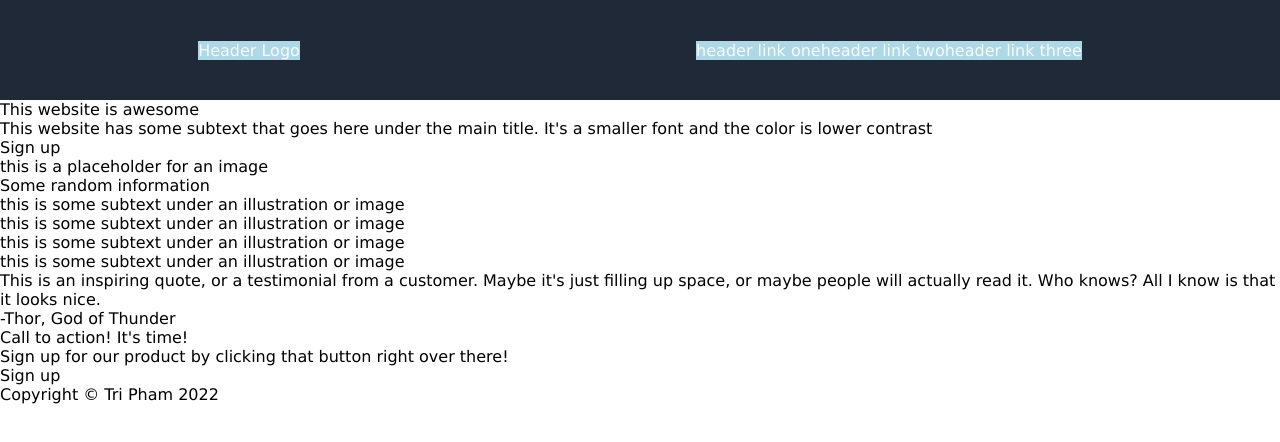
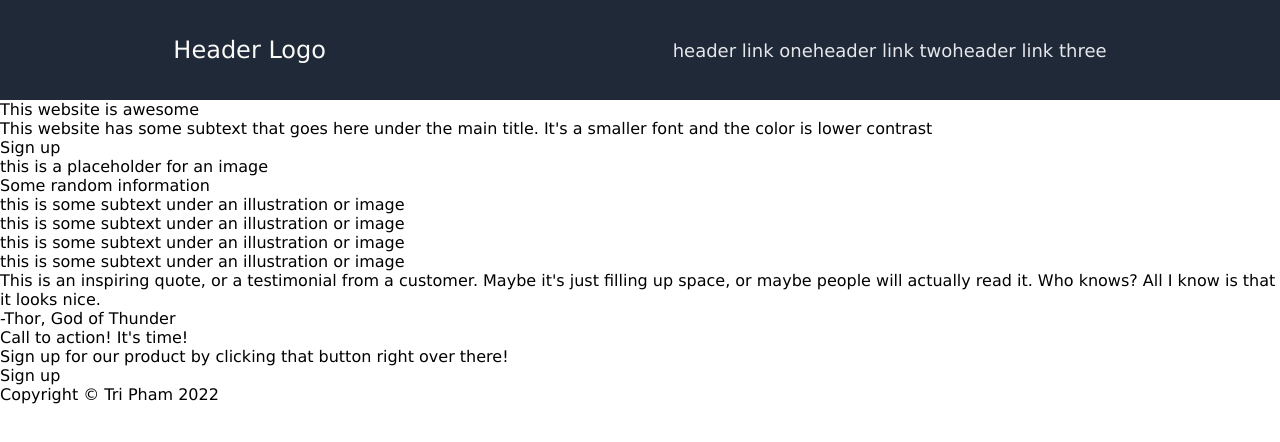
Before and after one commit to TriMPham98/odin-landing-page, a plain HTML site: page index.html in a window 1280 px wide. Drawn offline with Linux system fonts and the light colour scheme.

Commit message:
Add .header .links subclass with link fonts

```diff
--- a/style.css
+++ b/style.css
@@ -15,8 +15,13 @@
 
 .header {
   color: #f9faf8;
-  background-color: lightblue;
+  font-size: 24px;
   display: flex;
+}
+
+.header .links {
+  color: #e5e7eb;
+  font-size: 18px;
 }
 
 /* .header-logo {
```
